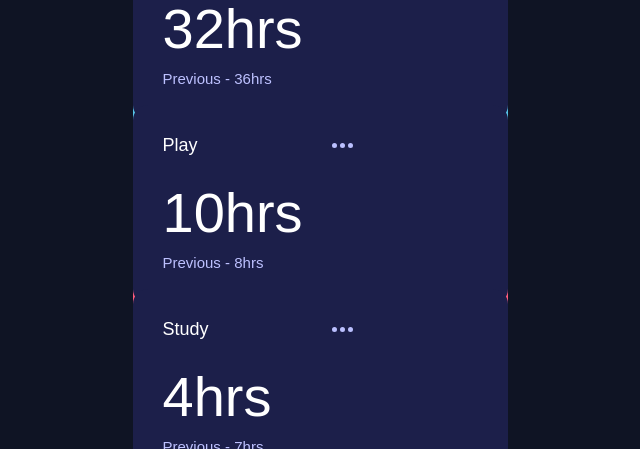
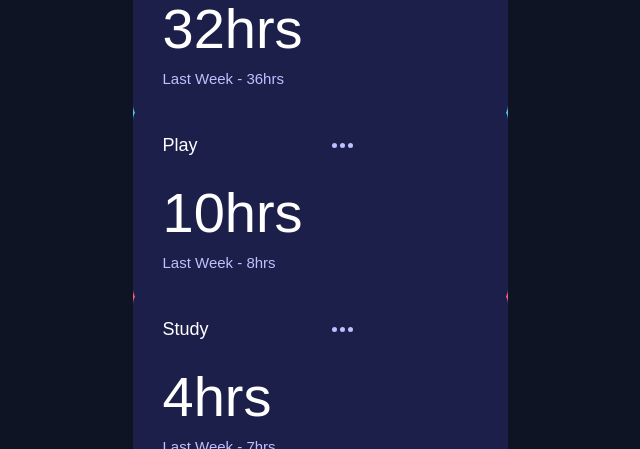
Before and after one commit to prpcodes/time-tracking-dashboard, a React (Create React App) app: page / in a window 1280 px wide. Shown: the part 351-800 px from the top of the page, without its empty margins (320-960 px from the left). Built offline with nearby package versions, Linux system fonts and the light colour scheme.

Commit message:
✨ changed text for previous to fit the timeframe

```diff
--- a/src/Components/Card/CardBody.jsx
+++ b/src/Components/Card/CardBody.jsx
@@ -4,19 +4,21 @@ function CardBody(props) {
       {props.timeframe === "Daily" ? (
         <div id="body">
           <p id="time">{props.timeframes.daily.current}hrs</p>
-          <p id="previous">Previous - {props.timeframes.daily.previous}hrs</p>
+          <p id="previous">Yesterday - {props.timeframes.daily.previous}hrs</p>
         </div>
       ) : null}
       {props.timeframe === "Weekly" ? (
         <div id="body">
           <p id="time">{props.timeframes.weekly.current}hrs</p>
-          <p id="previous">Previous - {props.timeframes.weekly.previous}hrs</p>
+          <p id="previous">Last Week - {props.timeframes.weekly.previous}hrs</p>
         </div>
       ) : null}
       {props.timeframe === "Monthly" ? (
         <div id="body">
           <p id="time">{props.timeframes.monthly.current}hrs</p>
-          <p id="previous">Previous - {props.timeframes.monthly.previous}hrs</p>
+          <p id="previous">
+            Last Month - {props.timeframes.monthly.previous}hrs
+          </p>
         </div>
       ) : null}
     </>
```
